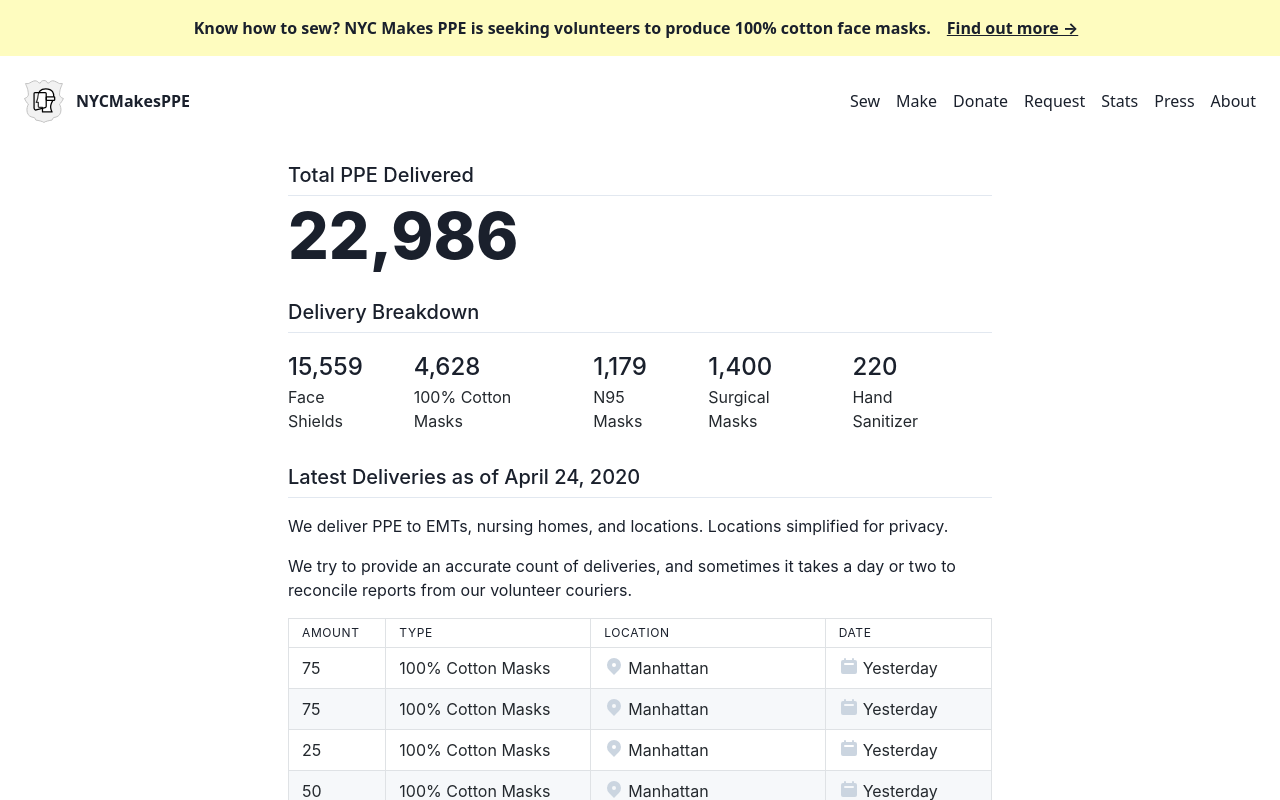
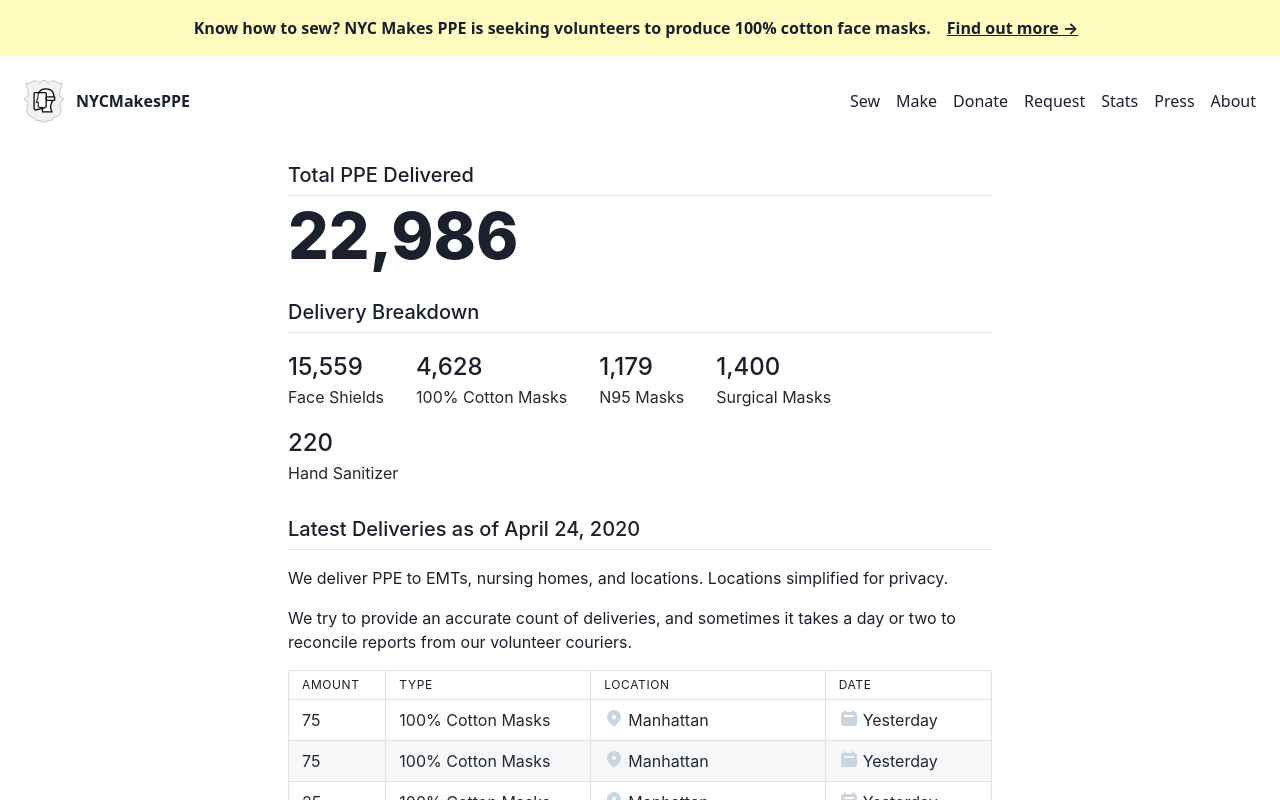
Before and after one commit to NYCPPE/nyc-makers-vs-covid, a Next.js app: page /stats in a window 1280 px wide. Shown: the top 800 px of the page. Built offline with nearby package versions, Linux system fonts and the light colour scheme; what @tailwindcss/ui would draw is missing.

Commit message:
use flex wrap for delivery breakdown

```diff
--- a/components/deliveries.jsx
+++ b/components/deliveries.jsx
@@ -54,7 +54,7 @@
         <div className="mt-6  py-2 border-b mb-4 text-xl leading-6 font-medium text-gray-900">
           Delivery Breakdown
         </div>
-        <div className="flex item-baseline">
+        <div className="flex flex-wrap item-baseline">
           <div className="pr-8">
             <div className="text-2xl font-medium text-gray-900">
               {format(totalShields)}
```
